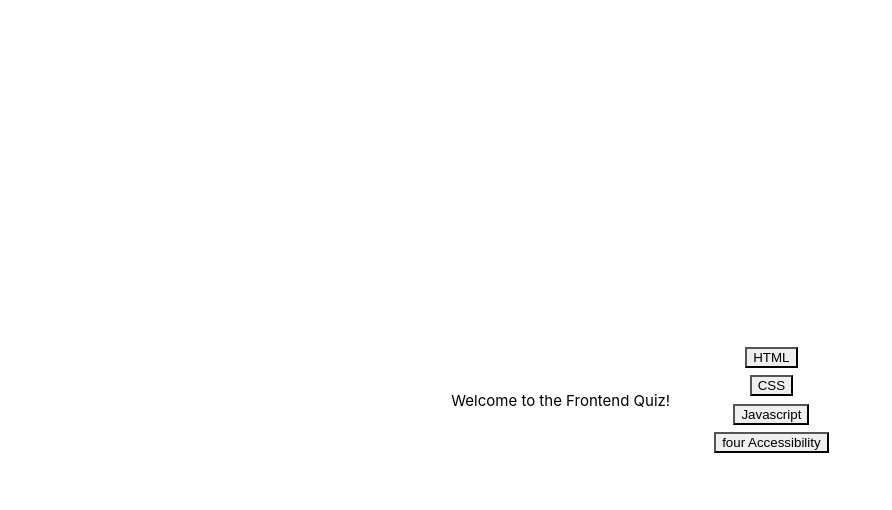
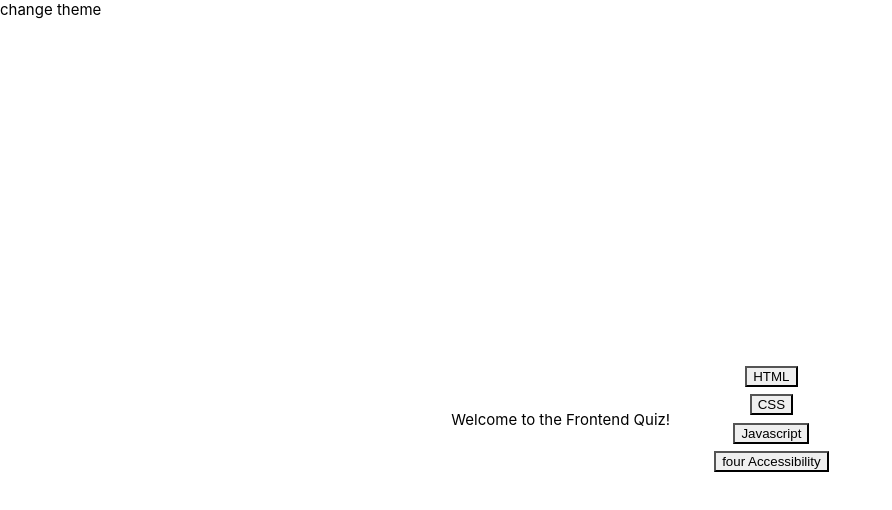
Before and after one commit to rojasmart/quizz-app, a React (Vite) app: page / in a window 1280 px wide. Shown: the top 510 px of the page, without its empty margins (0-892 px from the left). Built offline with nearby package versions, Linux system fonts and the light colour scheme; the HTML template or start-up script is replaced by a standard one.

Commit message:
Added switch toggle

```diff
--- a/src/pages/StartPage.jsx
+++ b/src/pages/StartPage.jsx
@@ -1,7 +1,26 @@
-import { Container, Stack, Text, Button, VStack } from "@chakra-ui/react";
+import {
+  Container,
+  Stack,
+  Text,
+  Button,
+  VStack,
+  HStack,
+  Switch,
+  FormControl,
+  FormLabel,
+} from "@chakra-ui/react";
 
 export default function StartPage() {
   return (
+    <>
+      <HStack>
+        <FormControl display="flex" alignItems="center">
+          <FormLabel htmlFor="email-alerts" mb="0">
+            change theme
+          </FormLabel>
+          <Switch id="email-alerts" />
+        </FormControl>
+      </HStack>
       <Stack
         direction={["column", "row"]}
         align="center"
@@ -22,5 +41,6 @@ export default function StartPage() {
           </VStack>
         </Container>
       </Stack>
+    </>
   );
 }
```
Lines whose indentation alone changed are shown as unchanged.
